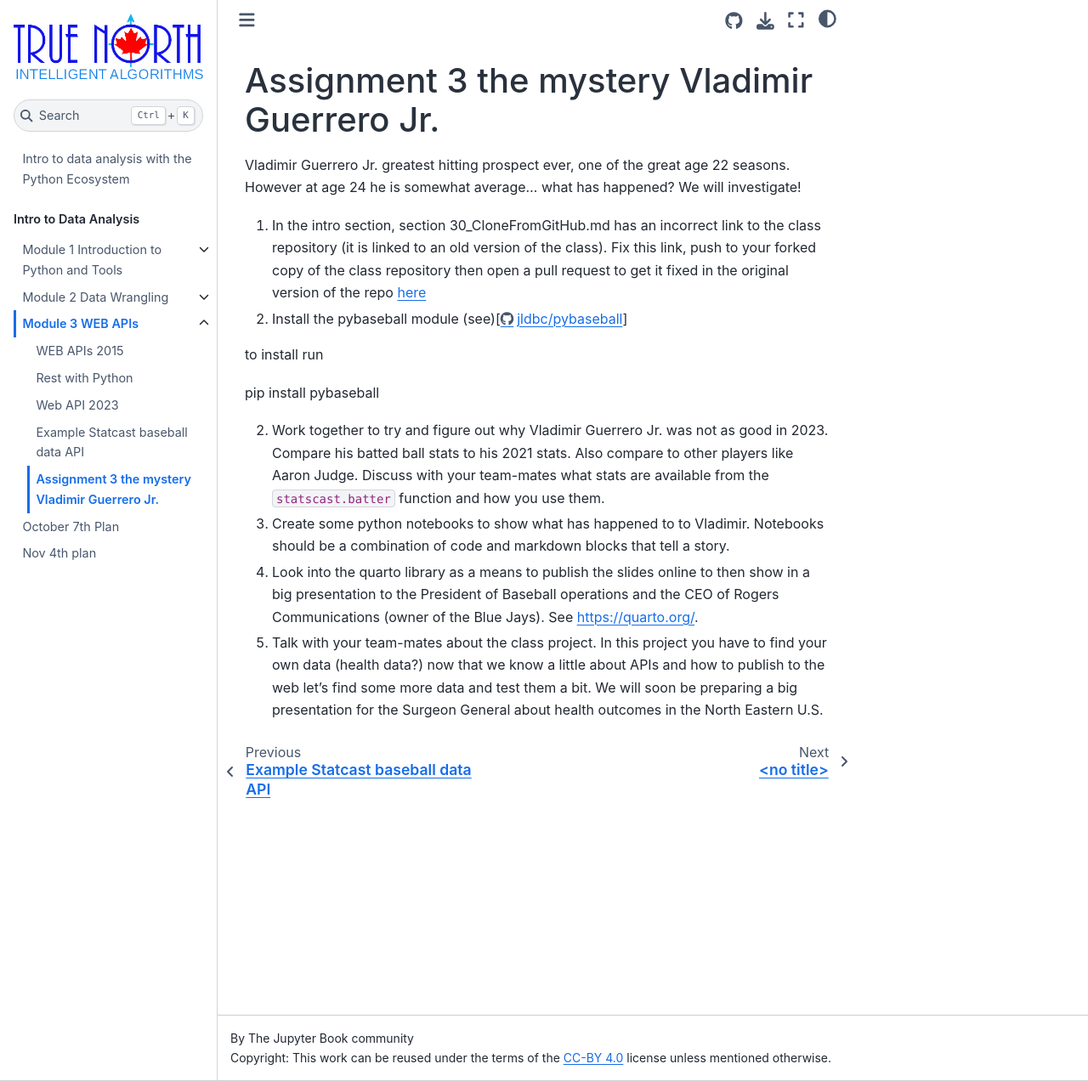
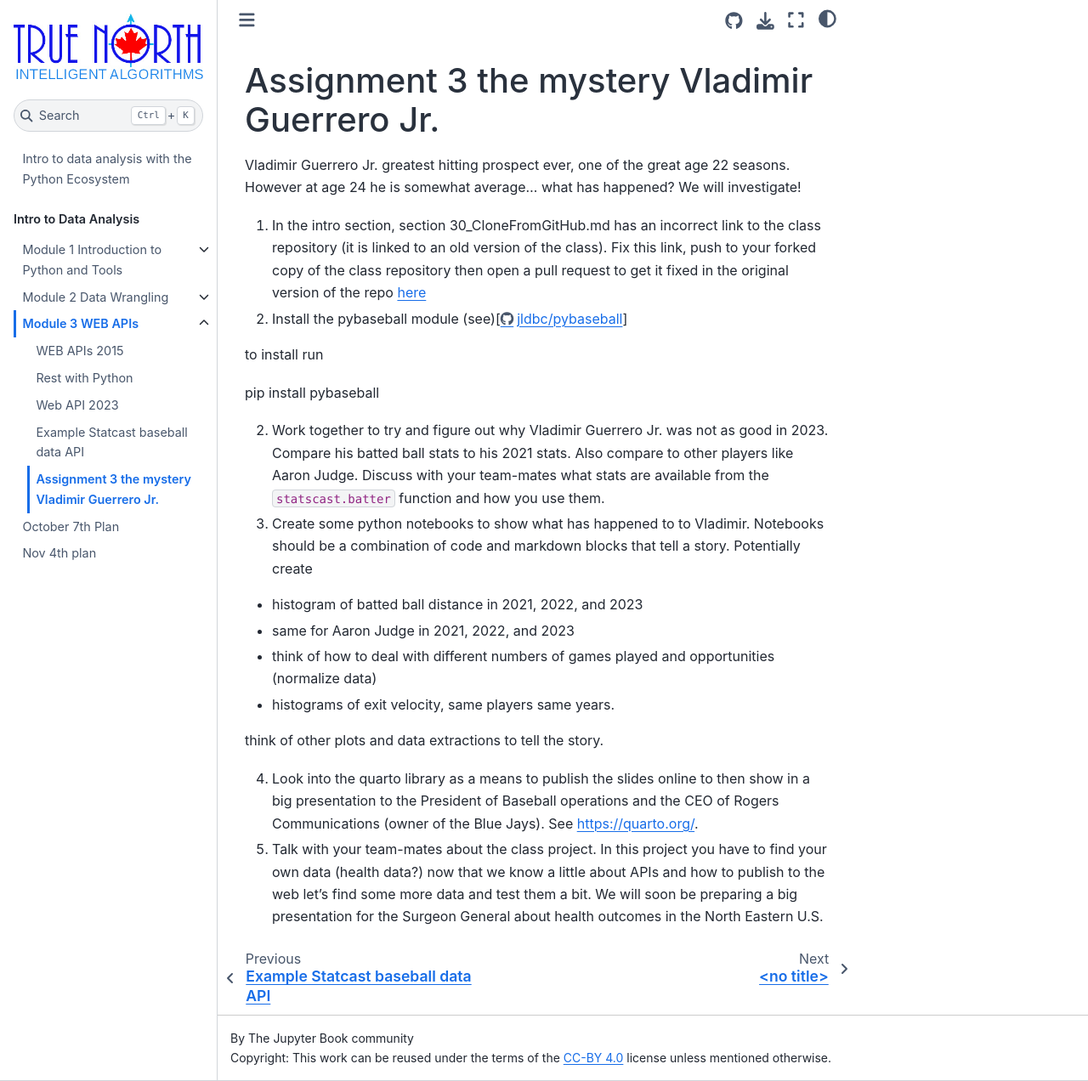
Before and after one commit to True-North-Intelligent-Algorithms/intro-to-data-analysis, a Jupyter Book: the page built from docs/30_web_api/80_Assignment3.md, in a window 1280 px wide and 1272 px high. Shown: the whole window at 85% size. Built offline with Jupyter Book 1.0.4 settings and Sphinx 7.4.7 and the Sphinx Book theme 1.1.4, drawn with Linux system fonts in a browser that asks for light colours.

Commit message:
Add a bit to assignment

````diff
--- a/docs/30_web_api/80_Assignment3.md
+++ b/docs/30_web_api/80_Assignment3.md
@@ -13,7 +13,14 @@
 
 2.  Work together to try and figure out why Vladimir Guerrero Jr. was not as good in 2023.  Compare his batted ball stats to his 2021 stats.  Also compare to other players like Aaron Judge.  Discuss with your team-mates what stats are available from the ```statscast.batter``` function and how you use them.
 
-3.  Create some python notebooks to show what has happened to to Vladimir.  Notebooks should be a combination of code and markdown blocks that tell a story.
+3.  Create some python notebooks to show what has happened to to Vladimir.  Notebooks should be a combination of code and markdown blocks that tell a story.  Potentially create
+
+* histogram of batted ball distance in 2021, 2022, and 2023
+* same for Aaron Judge in 2021, 2022, and 2023
+* think of how to deal with different numbers of games played and opportunities (normalize data)
+* histograms of exit velocity, same players same years.
+
+think of other plots and data extractions to tell the story.
 
 4.  Look into the quarto library as a means to publish the slides online to then show in a big presentation to the President of Baseball operations and the CEO of Rogers Communications (owner of the Blue Jays).  See https://quarto.org/.
 
````
